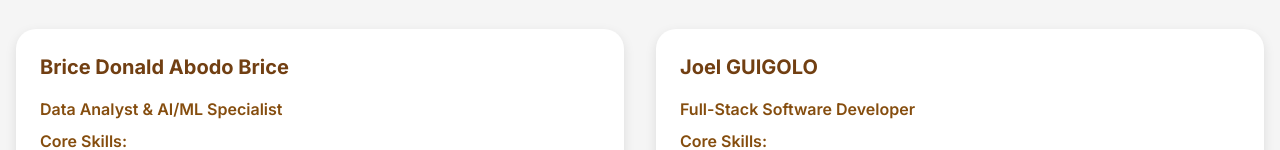
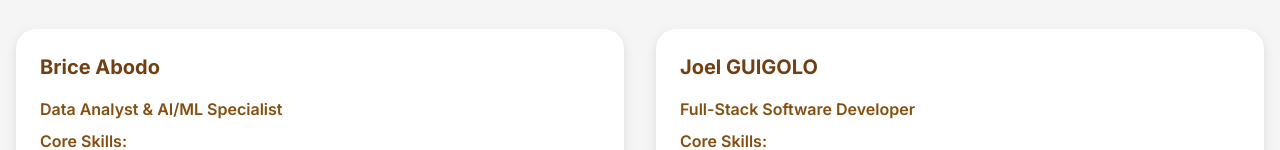
Before and after one commit to boodscode237/business_analysis_cameroon, a plain HTML site: page index.html in a window 1280 px wide. Shown: the part 4939-5089 px from the top of the page. Drawn offline with nearby package versions, Linux system fonts and the light colour scheme.

Commit message:
Update index.html

```diff
--- a/index.html
+++ b/index.html
@@ -156,7 +156,7 @@
             </div>
             <div class="grid md:grid-cols-2 gap-8">
                 <div class="glass-container p-6">
-                    <h4 class="text-xl font-bold text-yellow-900 mb-4">Brice Donald Abodo Brice</h4>
+                    <h4 class="text-xl font-bold text-yellow-900 mb-4">Brice Abodo</h4>
                     <p class="font-semibold text-yellow-800 mb-2 lang-en">Data Analyst & AI/ML Specialist</p>
                     <p class="font-semibold text-yellow-800 mb-2 lang-fr">Analyste de Données & Spécialiste IA/ML</p>
                     <div class="mb-4">
```
